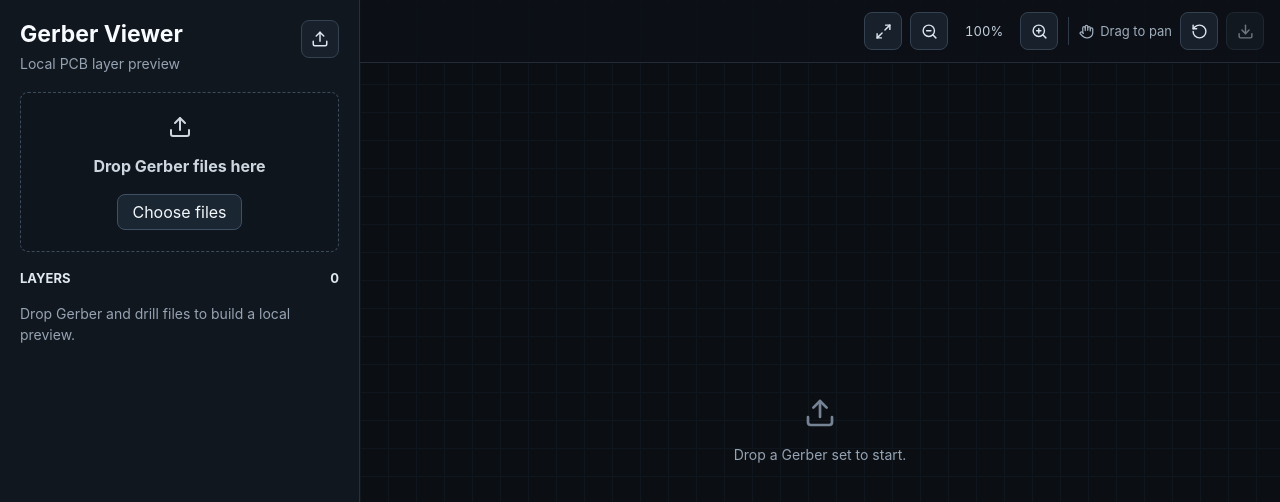
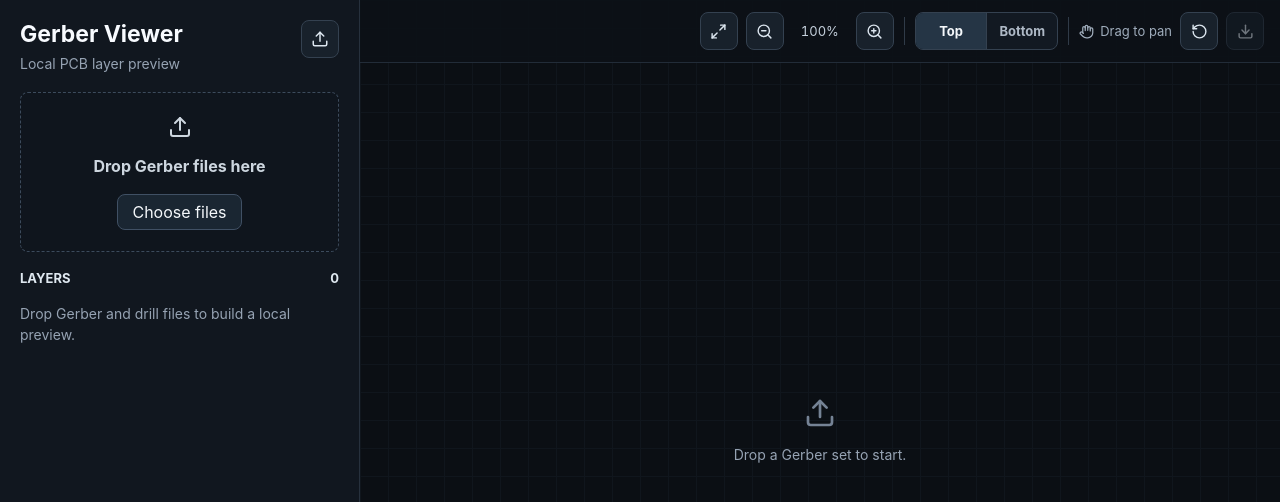
Before and after one commit to energet666/web-gerber-viewer, a React (Vite) app: page / in a window 1280 px wide. Shown: the top 502 px of the page. Built offline with nearby package versions, Linux system fonts and the light colour scheme.

Commit message:
Add physical board view modes

```diff
--- a/src/domain/layers.ts
+++ b/src/domain/layers.ts
@@ -12,6 +12,8 @@ export type LayerKind =
 export type LayerSide = 'top' | 'bottom' | 'both' | 'unknown'
 
 export type LayerStatus = 'ready' | 'error'
+
+export type BoardViewMode = 'top' | 'bottom'
 
 export type ViewBox = {
   minX: number
@@ -84,27 +86,36 @@ export function inferLayerSide(kind: LayerKind): LayerSide {
   return 'unknown'
 }
 
-export function layerSortRank(kind: LayerKind): number {
-  switch (kind) {
-    case 'bottom-copper':
-      return 10
-    case 'bottom-mask':
-      return 20
-    case 'top-copper':
-      return 30
-    case 'top-mask':
-      return 40
-    case 'bottom-silk':
-      return 50
-    case 'top-silk':
-      return 60
-    case 'outline':
-      return 70
-    case 'drill':
-      return 80
-    case 'unknown':
-      return 90
-  }
+const topViewLayerOrder: Record<LayerKind, number> = {
+  'bottom-silk': 10,
+  'bottom-mask': 20,
+  'bottom-copper': 30,
+  'top-copper': 40,
+  'top-mask': 50,
+  'top-silk': 60,
+  unknown: 70,
+  outline: 80,
+  drill: 90,
+}
+
+const bottomViewLayerOrder: Record<LayerKind, number> = {
+  'top-silk': 10,
+  'top-mask': 20,
+  'top-copper': 30,
+  'bottom-copper': 40,
+  'bottom-mask': 50,
+  'bottom-silk': 60,
+  unknown: 70,
+  outline: 80,
+  drill: 90,
+}
+
+export function layerSortRank(kind: LayerKind, viewMode: BoardViewMode = 'top'): number {
+  return viewMode === 'top' ? topViewLayerOrder[kind] : bottomViewLayerOrder[kind]
+}
+
+export function compareLayersByViewMode(a: UploadedLayer, b: UploadedLayer, viewMode: BoardViewMode): number {
+  return layerSortRank(a.kind, viewMode) - layerSortRank(b.kind, viewMode) || a.fileName.localeCompare(b.fileName)
 }
 
 export function combineViewBoxes(viewBoxes: ViewBox[]): ViewBox | null {
--- a/src/main.tsx
+++ b/src/main.tsx
@@ -17,8 +17,9 @@ import { readAndRenderFile } from './domain/renderGerber'
 import {
   LAYER_LABELS,
   combineViewBoxes,
+  compareLayersByViewMode,
   createLayerId,
-  layerSortRank,
+  type BoardViewMode,
   type UploadedLayer,
   type ViewBox,
 } from './domain/layers'
@@ -38,12 +39,13 @@ function App() {
   const [layers, setLayers] = useState<UploadedLayer[]>([])
   const [isDragging, setIsDragging] = useState(false)
   const [isLoading, setIsLoading] = useState(false)
+  const [viewMode, setViewMode] = useState<BoardViewMode>('top')
   const [viewport, setViewport] = useState<ViewportState>({ zoom: 1, panX: 0, panY: 0 })
   const fileInputRef = useRef<HTMLInputElement | null>(null)
 
   const sortedLayers = useMemo(
-    () => [...layers].sort((a, b) => layerSortRank(a.kind) - layerSortRank(b.kind) || a.fileName.localeCompare(b.fileName)),
-    [layers],
+    () => [...layers].sort((a, b) => compareLayersByViewMode(a, b, viewMode)),
+    [layers, viewMode],
   )
   const visibleReadyLayers = sortedLayers.filter((layer) => layer.visible && layer.status === 'ready' && layer.viewBox)
   const combinedViewBox = combineViewBoxes(visibleReadyLayers.map((layer) => layer.viewBox as ViewBox))
@@ -74,7 +76,7 @@ function App() {
   function downloadCombinedSvg() {
     if (!combinedViewBox) return
 
-    const svg = createCombinedSvg(visibleReadyLayers, combinedViewBox)
+    const svg = createCombinedSvg(visibleReadyLayers, combinedViewBox, viewMode)
     const url = URL.createObjectURL(new Blob([svg], { type: 'image/svg+xml;charset=utf-8' }))
     const anchor = document.createElement('a')
     anchor.href = url
@@ -168,6 +170,23 @@ function App() {
             <ZoomIn size={17} />
           </button>
           <span className="toolbar-divider" />
+          <div className="segmented-control" aria-label="Board side view">
+            <button
+              className={viewMode === 'top' ? 'is-selected' : ''}
+              type="button"
+              onClick={() => setViewMode('top')}
+            >
+              Top
+            </button>
+            <button
+              className={viewMode === 'bottom' ? 'is-selected' : ''}
+              type="button"
+              onClick={() => setViewMode('bottom')}
+            >
+              Bottom
+            </button>
+          </div>
+          <span className="toolbar-divider" />
           <span className="pan-hint">
             <Hand size={15} />
             Drag to pan
@@ -185,6 +204,7 @@ function App() {
             <BoardViewport
               layers={visibleReadyLayers}
               viewBox={combinedViewBox}
+              viewMode={viewMode}
               viewport={viewport}
               onViewportChange={setViewport}
             />
@@ -242,11 +262,12 @@ function DropTarget({ active, loading, onBrowse, onDragState, onFiles }: DropTar
 type BoardSvgProps = {
   layers: UploadedLayer[]
   viewBox: ViewBox
+  viewMode: BoardViewMode
   viewport: ViewportState
   onViewportChange: React.Dispatch<React.SetStateAction<ViewportState>>
 }
 
-function BoardViewport({ layers, viewBox, viewport, onViewportChange }: BoardSvgProps) {
+function BoardViewport({ layers, viewBox, viewMode, viewport, onViewportChange }: BoardSvgProps) {
   const dragRef = useRef<{ pointerId: number; startX: number; startY: number; panX: number; panY: number } | null>(null)
 
   function handleWheel(event: React.WheelEvent<HTMLDivElement>) {
@@ -314,7 +335,7 @@ function BoardViewport({ layers, viewBox, viewport, onViewportChange }: BoardSvg
           transform: `translate(${viewport.panX}px, ${viewport.panY}px) scale(${viewport.zoom})`,
         }}
       >
-        <BoardSvg layers={layers} viewBox={viewBox} />
+        <BoardSvg layers={layers} viewBox={viewBox} viewMode={viewMode} />
       </div>
     </div>
   )
@@ -323,9 +344,10 @@ function BoardViewport({ layers, viewBox, viewport, onViewportChange }: BoardSvg
 type BoardSvgOnlyProps = {
   layers: UploadedLayer[]
   viewBox: ViewBox
+  viewMode: BoardViewMode
 }
 
-function BoardSvg({ layers, viewBox }: BoardSvgOnlyProps) {
+function BoardSvg({ layers, viewBox, viewMode }: BoardSvgOnlyProps) {
   const viewBoxValue = `${viewBox.minX} ${viewBox.minY} ${viewBox.width} ${viewBox.height}`
 
   return (
@@ -337,7 +359,7 @@ function BoardSvg({ layers, viewBox }: BoardSvgOnlyProps) {
     >
       <rect x={viewBox.minX} y={viewBox.minY} width={viewBox.width} height={viewBox.height} fill="#161b22" rx="120" />
       <defs dangerouslySetInnerHTML={{ __html: layers.map((layer) => stripDefsWrapper(layer.defsMarkup ?? '')).join('\n') }} />
-      <g transform={createGerberTransform(viewBox)}>
+      <g transform={createBoardTransform(viewBox, viewMode)}>
         {layers.map((layer) => (
           <g
             key={layer.id}
@@ -368,11 +390,25 @@ function createGerberTransform(viewBox: ViewBox): string {
   return `translate(0,${viewBox.height + 2 * viewBox.minY}) scale(1,-1)`
 }
 
+function createBoardTransform(viewBox: ViewBox, viewMode: BoardViewMode): string {
+  const transforms = [createGerberTransform(viewBox)]
+
+  if (viewMode === 'bottom') {
+    transforms.push(createBottomViewMirrorTransform(viewBox))
+  }
+
+  return transforms.join(' ')
+}
+
+export function createBottomViewMirrorTransform(viewBox: ViewBox): string {
+  return `translate(${2 * viewBox.minX + viewBox.width},0) scale(-1,1)`
+}
+
 function stripDefsWrapper(defsMarkup: string): string {
   return defsMarkup.replace(/<\/?defs\b[^>]*>/gi, '')
 }
 
-function createCombinedSvg(layers: UploadedLayer[], viewBox: ViewBox): string {
+function createCombinedSvg(layers: UploadedLayer[], viewBox: ViewBox, viewMode: BoardViewMode): string {
   const defs = layers.map((layer) => stripDefsWrapper(layer.defsMarkup ?? '')).join('\n')
   const content = layers
     .map(
@@ -381,7 +417,7 @@ function createCombinedSvg(layers: UploadedLayer[], viewBox: ViewBox): string {
     )
     .join('\n')
 
-  return `<svg xmlns="http://www.w3.org/2000/svg" xmlns:xlink="http://www.w3.org/1999/xlink" stroke-linecap="round" stroke-linejoin="round" stroke-width="0" fill-rule="evenodd" viewBox="${viewBox.minX} ${viewBox.minY} ${viewBox.width} ${viewBox.height}">\n<rect x="${viewBox.minX}" y="${viewBox.minY}" width="${viewBox.width}" height="${viewBox.height}" fill="#161b22"/>\n<defs>${defs}</defs>\n<g transform="${createGerberTransform(viewBox)}">\n${content}\n</g>\n</svg>\n`
+  return `<svg xmlns="http://www.w3.org/2000/svg" xmlns:xlink="http://www.w3.org/1999/xlink" stroke-linecap="round" stroke-linejoin="round" stroke-width="0" fill-rule="evenodd" viewBox="${viewBox.minX} ${viewBox.minY} ${viewBox.width} ${viewBox.height}">\n<rect x="${viewBox.minX}" y="${viewBox.minY}" width="${viewBox.width}" height="${viewBox.height}" fill="#161b22"/>\n<defs>${defs}</defs>\n<g transform="${createBoardTransform(viewBox, viewMode)}">\n${content}\n</g>\n</svg>\n`
 }
 
 function escapeAttribute(value: string): string {
--- a/src/styles.css
+++ b/src/styles.css
@@ -243,6 +243,39 @@ input[type="file"] {
   margin: 0 2px;
 }
 
+.segmented-control {
+  display: inline-grid;
+  grid-template-columns: repeat(2, minmax(68px, 1fr));
+  height: 38px;
+  border: 1px solid #344150;
+  border-radius: 8px;
+  overflow: hidden;
+  background: #121922;
+}
+
+.segmented-control button {
+  min-width: 0;
+  border: 0;
+  color: #aeb9c6;
+  background: transparent;
+  padding: 0 12px;
+  font-size: 13px;
+  font-weight: 650;
+}
+
+.segmented-control button + button {
+  border-left: 1px solid #344150;
+}
+
+.segmented-control button.is-selected {
+  color: #f5f8fb;
+  background: #253545;
+}
+
+.segmented-control button:not(.is-selected):hover {
+  background: #1b2632;
+}
+
 .pan-hint {
   display: inline-flex;
   align-items: center;
```
Also changed, not shown: 1 other file (tests, documents, lock files or other folders).
